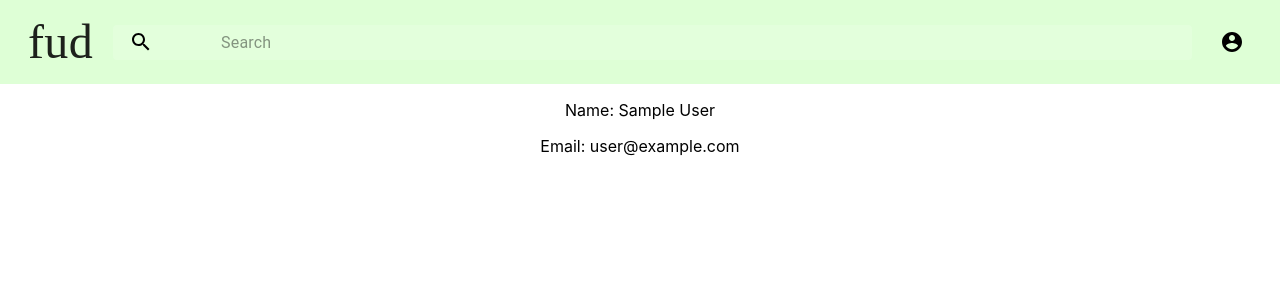
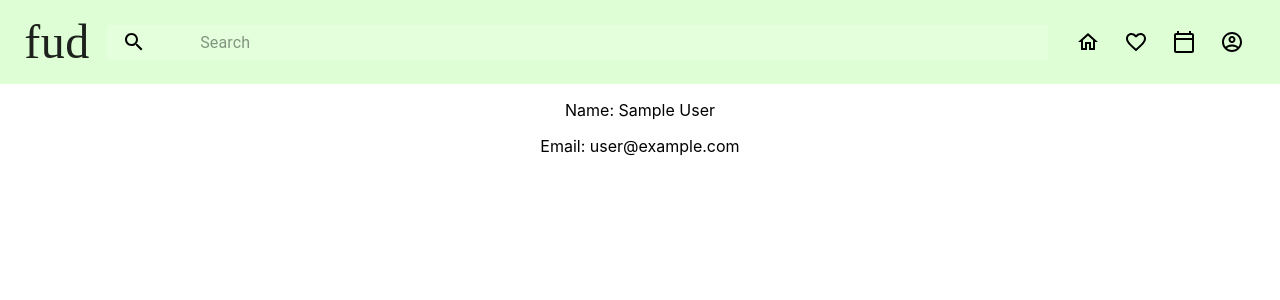
Before and after one commit to estherkim99/fud, a React (Create React App) app in the folder fud-front/: page / in a window 1280 px wide. Shown: the top 300 px of the page. Built offline with nearby package versions, Linux system fonts and the light colour scheme; no server answers; sample sign-in values are in the browser's storage; a web font is replaced by a local one.

Commit message:
update navbar icons

```diff
--- a/fud-front/src/components/Header.js
+++ b/fud-front/src/components/Header.js
@@ -4,7 +4,10 @@ import { signOut } from "../firebase/auth";
 import { useHistory } from "react-router-dom";
 import { useSession } from "../firebase/UserProvider";
 import { AppBar, Toolbar, IconButton, Button, Typography, InputBase, Menu, MenuItem } from '@material-ui/core';
-import AccountCircle from '@material-ui/icons/AccountCircle';
+import AccountCircleOutlinedIcon from '@material-ui/icons/AccountCircleOutlined';
+import CalendarTodayOutlinedIcon from '@material-ui/icons/CalendarTodayOutlined';
+import FavoriteBorderOutlinedIcon from '@material-ui/icons/FavoriteBorderOutlined';
+import HomeOutlinedIcon from '@material-ui/icons/HomeOutlined';
 import SearchIcon from '@material-ui/icons/Search';
 
 const useStyles = makeStyles((theme) => ({
@@ -13,8 +16,7 @@ const useStyles = makeStyles((theme) => ({
 	},
 	appBar: {
 		backgroundColor: '#DEFFD6',
-		color: 'black',
-		boxShadow: 'none',
+		color: 'black'
 	},
 	titleContainer: {
 		flexGrow: 1,
@@ -81,7 +83,7 @@ export default function Header() {
 	};
 
 	return (
-		<AppBar position="static" className={classes.appBar}>
+		<AppBar position="static" className={classes.appBar} elevation={0}>
 			<Toolbar>
 				<Button className={classes.titleContainer} onClick={() => history.push("/")}>
 					<Typography className={classes.title}>
@@ -100,22 +102,39 @@ export default function Header() {
 						inputProps={{ 'aria-label': 'search' }}
 					/>
 				</div>
-
 				<IconButton
-					aria-label="account of current user"
+					aria-controls="primary-search-account-menu"
+					color="inherit"
+				>
+					<HomeOutlinedIcon />
+				</IconButton>
+				<IconButton
+					aria-controls="primary-search-account-menu"
+					color="inherit"
+				>
+					<FavoriteBorderOutlinedIcon />
+				</IconButton>
+				<IconButton
+					aria-controls="primary-search-account-menu"
+					color="inherit"
+				>
+					<CalendarTodayOutlinedIcon />
+				</IconButton>
+				<IconButton
 					aria-controls="primary-search-account-menu"
 					aria-haspopup="true"
 					color="inherit"
 					onClick={openMenu}
 				>
-					<AccountCircle />
+					<AccountCircleOutlinedIcon />
 				</IconButton>
 
 				<Menu
-					id="menu-appbar"
+					elevation={0}
 					anchorEl={anchorMenuEl}
+					getContentAnchorEl={null}
 					anchorOrigin={{
-						vertical: 'top',
+						vertical: 'bottom',
 						horizontal: 'right',
 					}}
 					keepMounted
```
